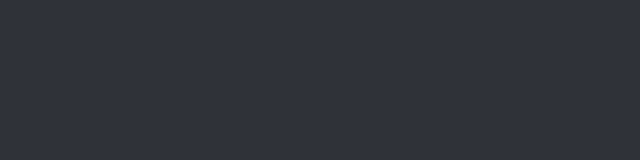
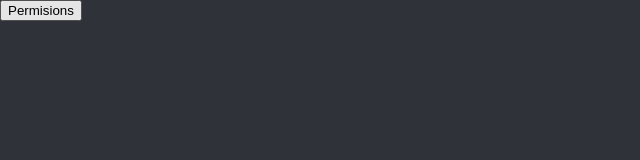
Before and after one commit to Gutsnt/Wed-Design, a plain HTML site: page index1.html in a window 1280 px wide. Shown: the whole page, without its empty margins (0-640 px from the left). Drawn offline with Linux system fonts and the light colour scheme.

Commit message:
API Notifications

```diff
--- a/index1.html
+++ b/index1.html
@@ -7,7 +7,7 @@
     <link rel="stylesheet" type="text/css" href="./assets/css/stile2.css">
   </head>
   <body>
-     <p id="alert" class="alert">Ups, it seems you're offline</p>
+      <button id="permissions">Permisions</button>
     <script src="./assets/scripts/archJs.js"></script>
   </body>
 
```
Also changed, not shown: assets/scripts/archJs.js (+37 -0 lines).
